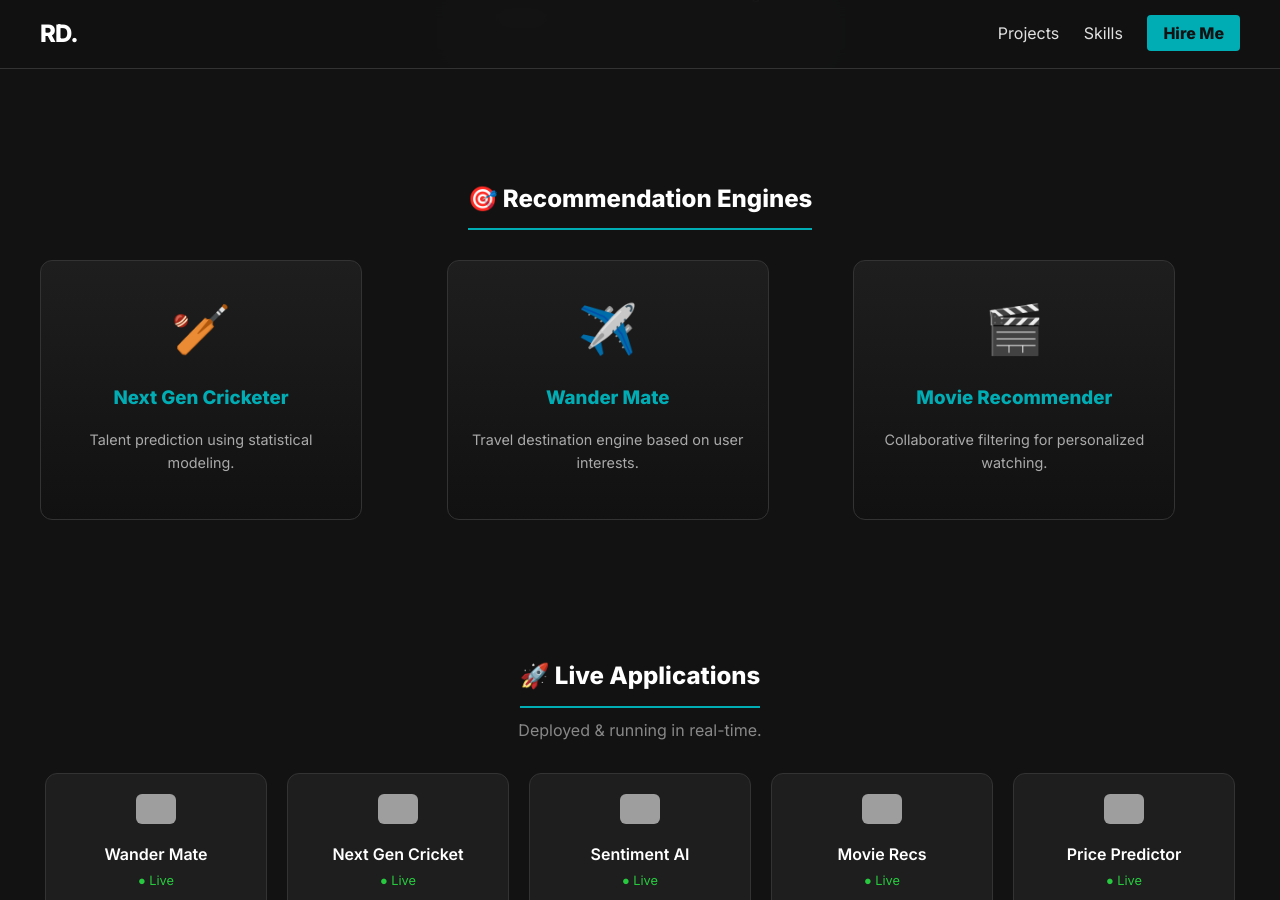
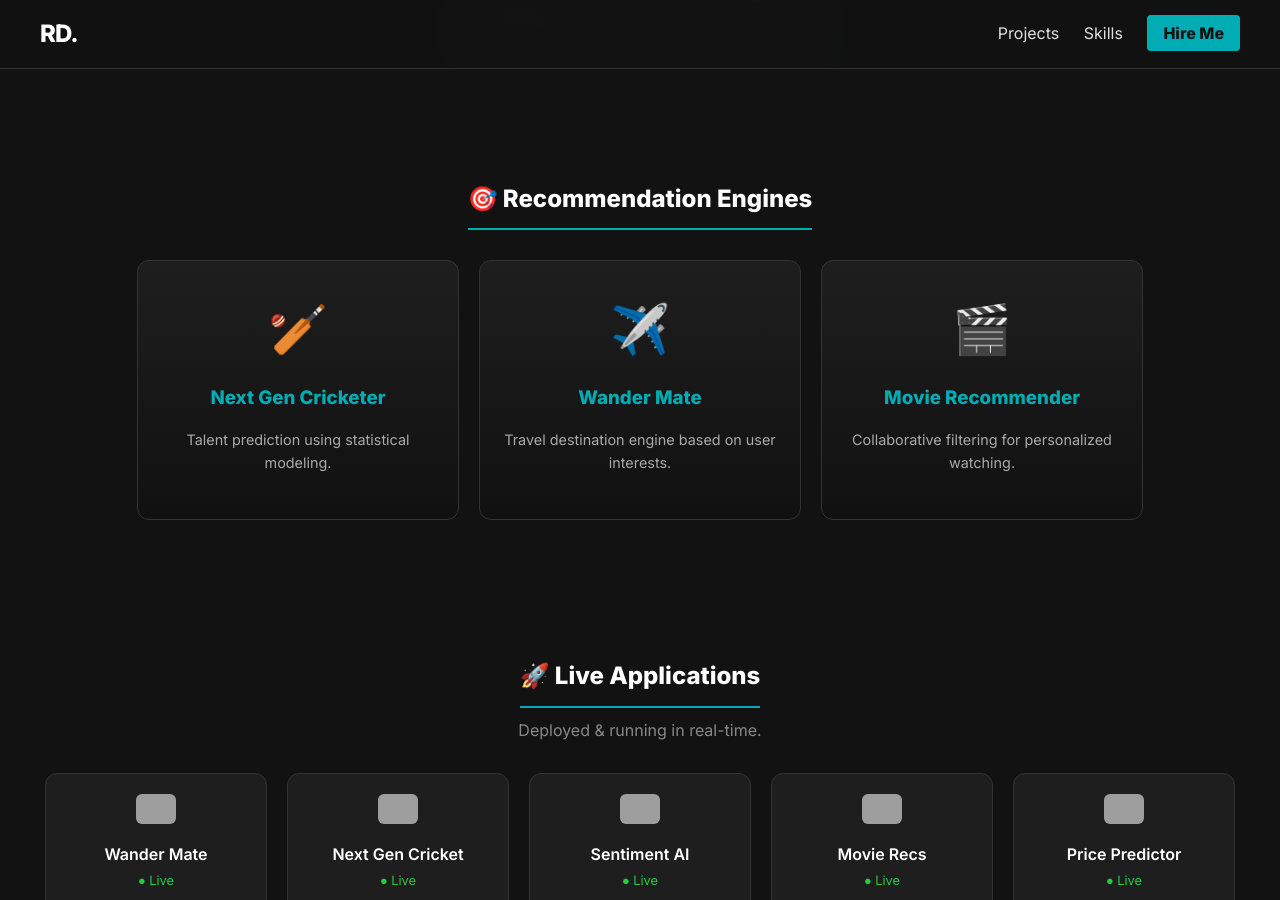
Before and after one commit to IamRaNo/iamrano.github.io, a Jekyll site: the page built from index.md, in a window 1280 px wide and 900 px high, scrolled down 2312 px. Built offline with Jekyll 4.4.1, drawn with Linux system fonts in a browser that asks for light colours; grey boxes are pictures that could not be loaded.

Commit message:
Update index.md

```diff
--- a/index.md
+++ b/index.md
@@ -109,7 +109,7 @@ title: Ranojoy Das | Data Analyst
   <p style="color: #888; margin-top: -20px;">Predictive models & classification systems</p>
 </div>
 
-<div class="ml-grid">
+<div class="ml-grid" style="display: flex !important; flex-wrap: wrap; justify-content: center; gap: 20px;">
   <div class="neon-card">
     <h3>👥 Customer Segmentation</h3>
     <ul>
@@ -153,7 +153,7 @@ title: Ranojoy Das | Data Analyst
   <h2>🎯 Recommendation Engines</h2>
 </div>
 
-<div class="poster-grid">
+<div class="poster-grid" style="display: flex !important; flex-wrap: wrap; justify-content: center; gap: 20px;">
   <div class="poster-card">
     <span class="poster-icon">🏏</span>
     <h3>Next Gen Cricketer</h3>
```
